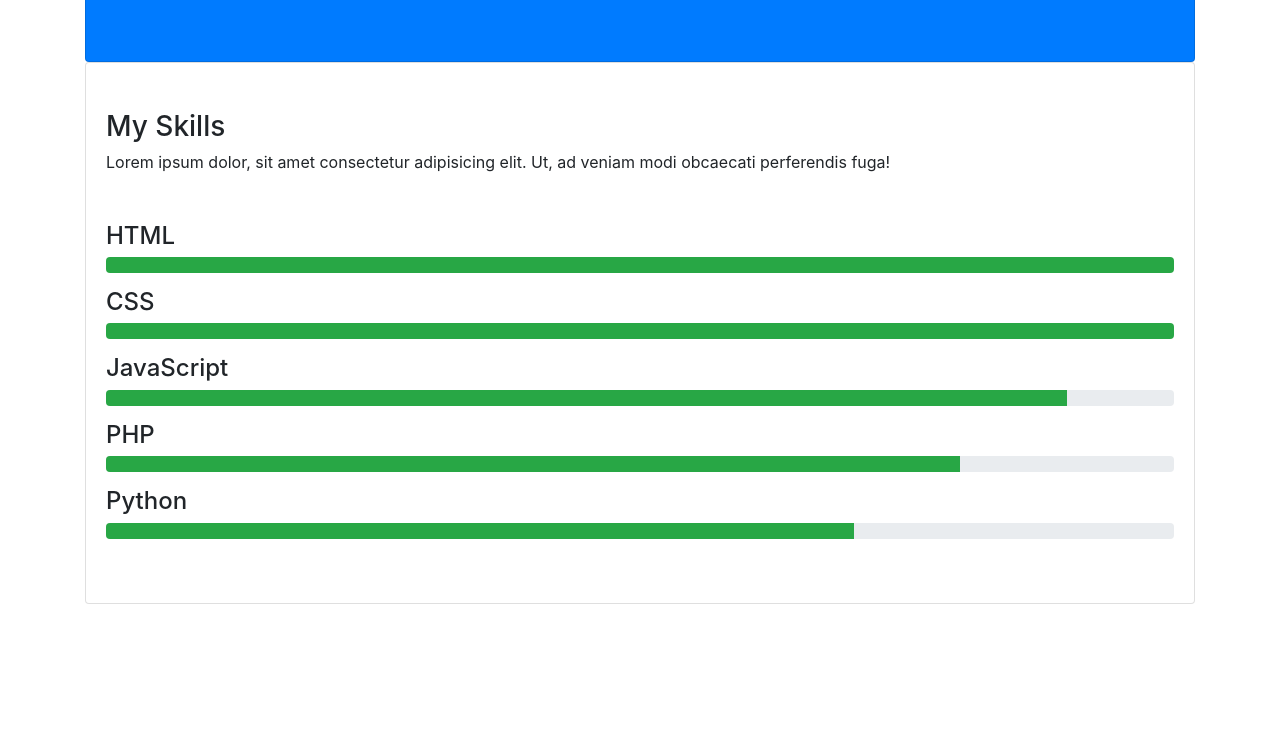
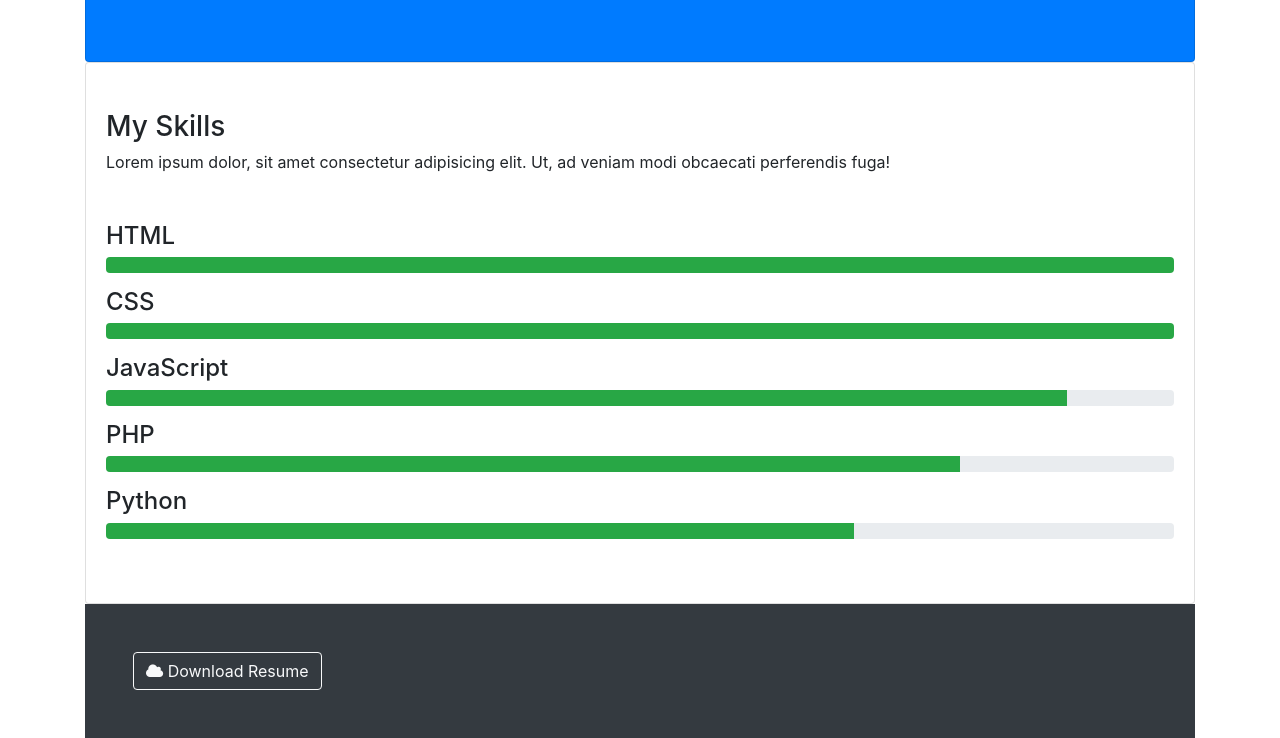
Before and after one commit to WebDevTuts/portfoligrid, a website: page src/index.html in a window 1280 px wide. Shown: the part 515-1253 px from the top of the page. Before the commit the page ends 1119 px from the top, so only its background shows below. Drawn offline with Linux system fonts and the light colour scheme.

Commit message:
Add markup for main-footer

```diff
--- a/src/index.html
+++ b/src/index.html
@@ -86,6 +86,15 @@
         </div>
       </div>
     </div>
+
+    <!-- FOOTER -->
+    <footer id="main-footer" class="p-5 bg-dark text-white">
+      <div class="row">
+        <div class="col-md-6">
+          <a href="#" class="btn btn-outline-light"><i class="fa fa-cloud"></i> Download Resume</a>
+        </div>
+      </div>
+    </footer>
   </div>
 
   <script src="js/jquery.min.js"></script>
```
